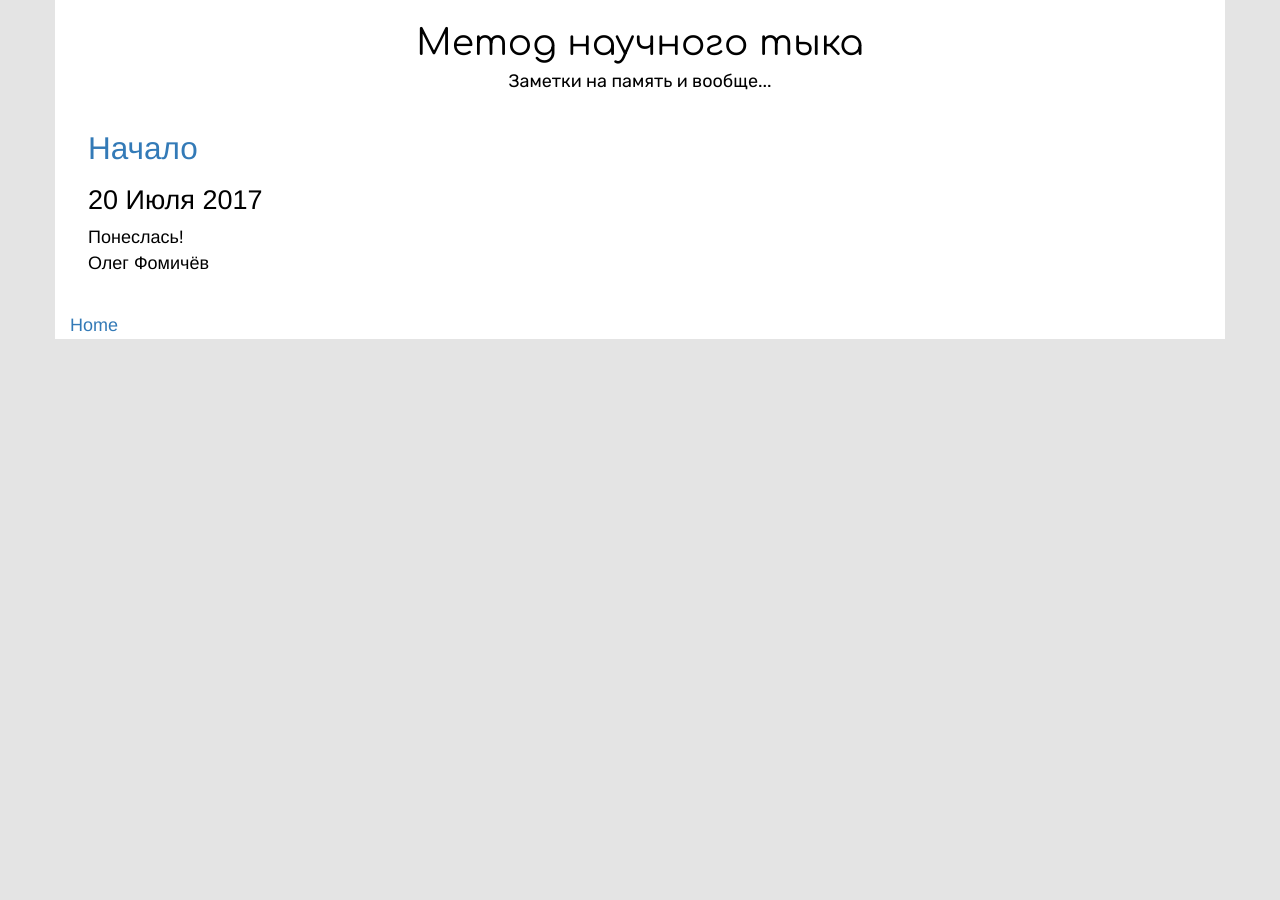
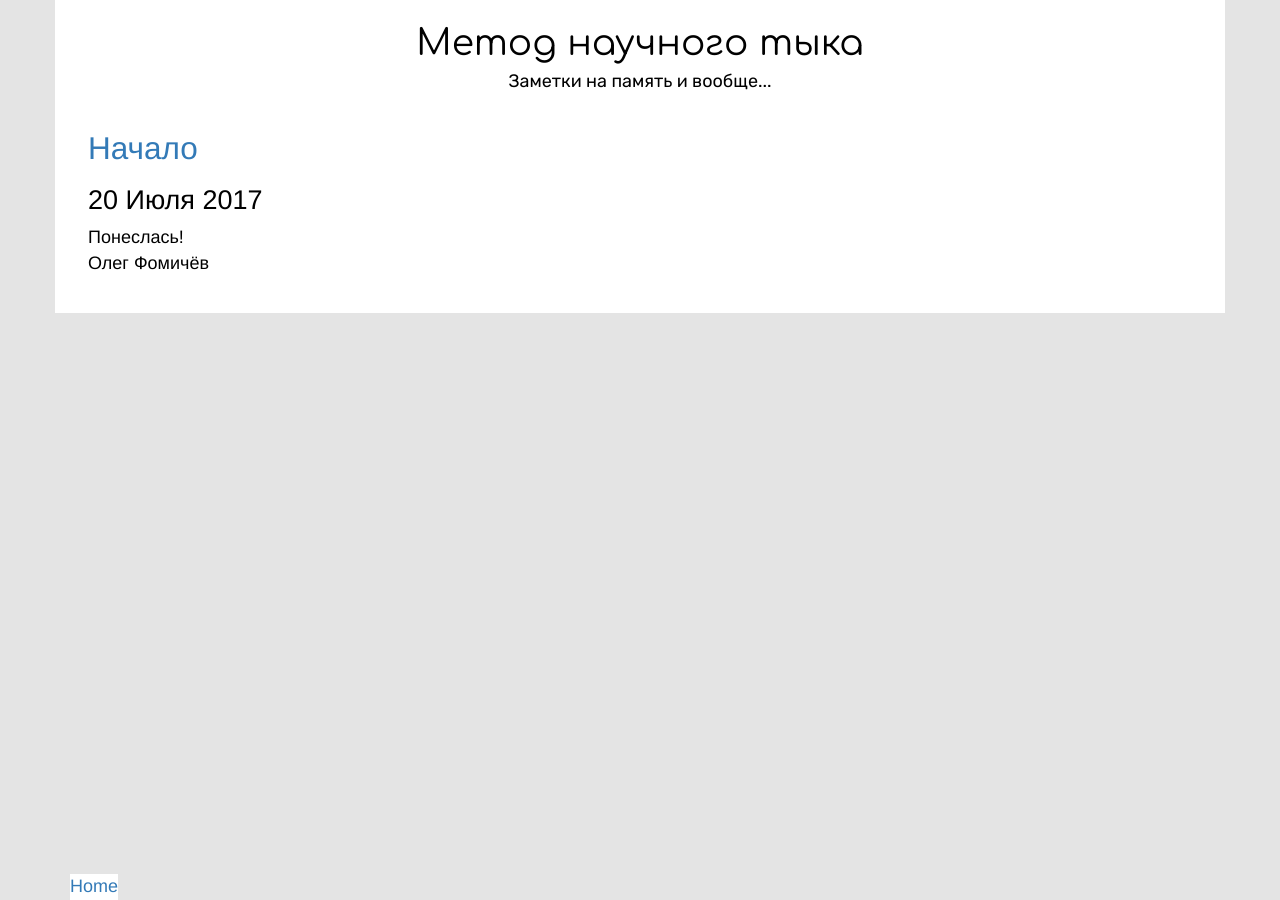
Before and after one commit to fomich0ff/fomich0ff.github.io, a Jekyll site: the page built from index.html, in a window 1280 px wide. Built offline with Jekyll 4.4.1, drawn with Linux system fonts in a browser that asks for light colours; nearby versions of some CDN libraries.

Commit message:
footer and header updated

```diff
--- a/_sass/footer.scss
+++ b/_sass/footer.scss
@@ -0,0 +1,6 @@
+footer{
+    @extend %text-center;
+    position: absolute;
+    bottom: 0px;
+    background-color: $regular-background-color;
+}
--- a/_sass/header.scss
+++ b/_sass/header.scss
@@ -1,4 +1,5 @@
 header {
+    background-color: $regular-background-color;
     #site-title {
         @extend %text-center;
         @include respond-to(phones) {
```
